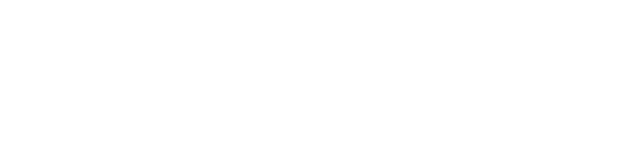
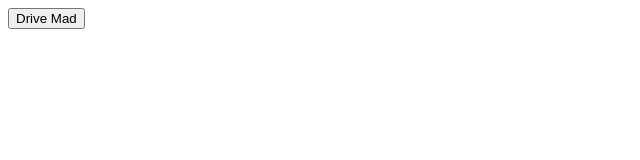
Before and after one commit to rburski/Unblocked, a plain HTML site: page index.html in a window 1280 px wide. Shown: the whole page, without its empty margins (0-640 px from the left). Drawn offline with Linux system fonts and the light colour scheme.

Commit message:
Update index.html

```diff
--- a/index.html
+++ b/index.html
@@ -9,7 +9,7 @@
 </head>
 
 <body>
-
+<button onclick="location.herf='Drive_Mad'">Drive Mad</button>
 
 
 
```
